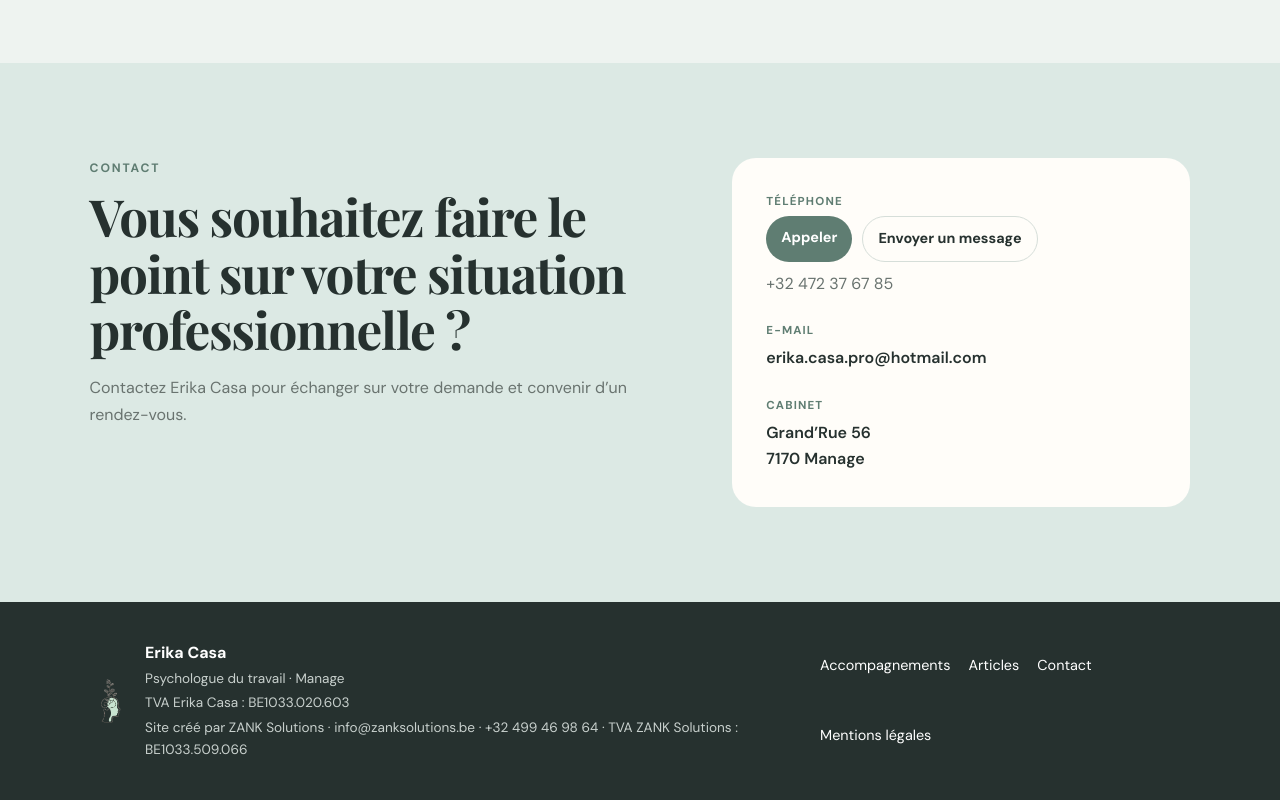
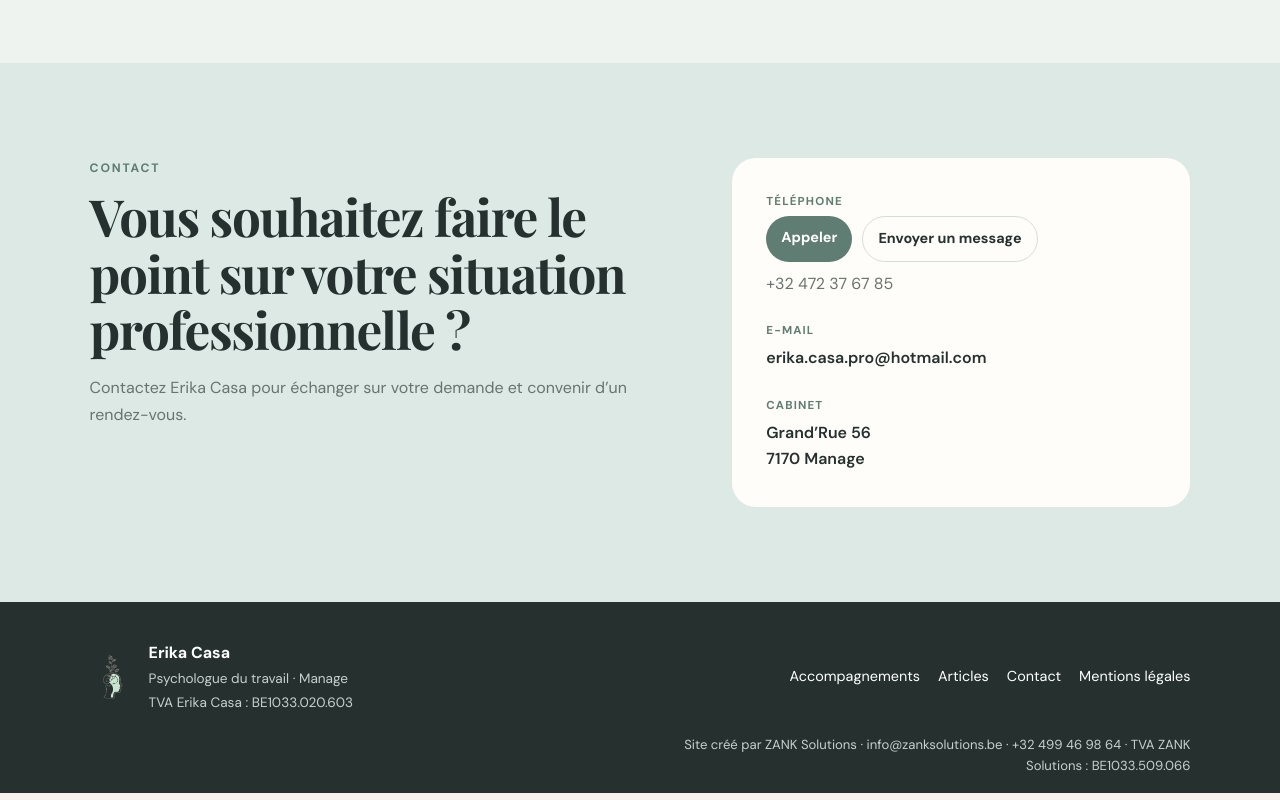
Before and after one commit to zanksolutions-hash/Erika, a plain HTML site: page index.html in a window 1280 px wide. Shown: the part 3291-4091 px from the top of the page. Drawn offline with nearby package versions, Linux system fonts and the light colour scheme; a script that the page names is missing.

Commit message:
Position ZANK Solutions credit bottom right

```diff
--- a/index.html
+++ b/index.html
@@ -24,7 +24,11 @@
     <section class="section home-articles" id="articles"><div class="section-heading home-articles-heading"><div><p class="eyebrow">Articles & ressources</p><h2>Derniers articles</h2></div><a class="button secondary" href="articles.html">Voir tous les articles</a></div><div class="simple-article-list" id="homeDynamicArticles"></div><div class="simple-article-list"><a class="simple-article-link" href="articles/diagnostic-autisme-adulte.html"><span>Un diagnostic, pas une définition</span><span class="simple-arrow">→</span></a><a class="simple-article-link" href="articles/burnout.html"><span>Burnout : reconnaître les signes d’épuisement</span><span class="simple-arrow">→</span></a><a class="simple-article-link" href="articles/reorientation.html"><span>Faire le point sur son avenir professionnel</span><span class="simple-arrow">→</span></a><a class="simple-article-link" href="articles/autisme.html"><span>Autisme : comprendre, respecter et favoriser l’inclusion</span><span class="simple-arrow">→</span></a></div></section>
     <section class="section contact-section" id="contact"><div><p class="eyebrow">Contact</p><h2>Vous souhaitez faire le point sur votre situation professionnelle ?</h2><p>Contactez Erika Casa pour échanger sur votre demande et convenir d’un rendez-vous.</p></div><div class="contact-card"><p class="contact-label">Téléphone</p><div class="phone-actions"><a class="contact-action" href="tel:+32472376785">Appeler</a><a class="contact-action secondary-action" href="sms:+32472376785">Envoyer un message</a></div><p class="contact-detail">+32 472 37 67 85</p><p class="contact-label">E-mail</p><p class="contact-value"><a href="mailto:erika.casa.pro@hotmail.com">erika.casa.pro@hotmail.com</a></p><p class="contact-label">Cabinet</p><p class="contact-value">Grand’Rue 56<br>7170 Manage</p></div></section>
   </main>
-  <footer><div class="footer-brand"><img src="assets/logo-psychologie-transparent.png" alt=""><div><strong>Erika Casa</strong><p>Psychologue du travail · Manage</p><p>TVA Erika Casa : BE1033.020.603</p><p>Site créé par <a href="https://zanksolutions.be" target="_blank" rel="noopener">ZANK Solutions</a> · <a href="mailto:info@zanksolutions.be">info@zanksolutions.be</a> · <a href="tel:+32499469864">+32 499 46 98 64</a> · TVA ZANK Solutions : BE1033.509.066</p></div></div><div class="footer-links"><a href="#accompagnements">Accompagnements</a><a href="articles.html">Articles</a><a href="#contact">Contact</a><a href="mentions-legales.html">Mentions légales</a></div></footer>
+  <footer style="position:relative;padding-bottom:78px;">
+    <div class="footer-brand"><img src="assets/logo-psychologie-transparent.png" alt=""><div><strong>Erika Casa</strong><p>Psychologue du travail · Manage</p><p>TVA Erika Casa : BE1033.020.603</p></div></div>
+    <div class="footer-links"><a href="#accompagnements">Accompagnements</a><a href="articles.html">Articles</a><a href="#contact">Contact</a><a href="mentions-legales.html">Mentions légales</a></div>
+    <p style="position:absolute;right:clamp(20px,7vw,110px);bottom:16px;margin:0;text-align:right;color:#c8d0cd;font-size:.82rem;max-width:560px;">Site créé par <a href="https://zanksolutions.be" target="_blank" rel="noopener">ZANK Solutions</a> · <a href="mailto:info@zanksolutions.be">info@zanksolutions.be</a> · <a href="tel:+32499469864">+32 499 46 98 64</a> · TVA ZANK Solutions : BE1033.509.066</p>
+  </footer>
   <script type="module" src="app.js"></script>
 </body>
 </html>
```
